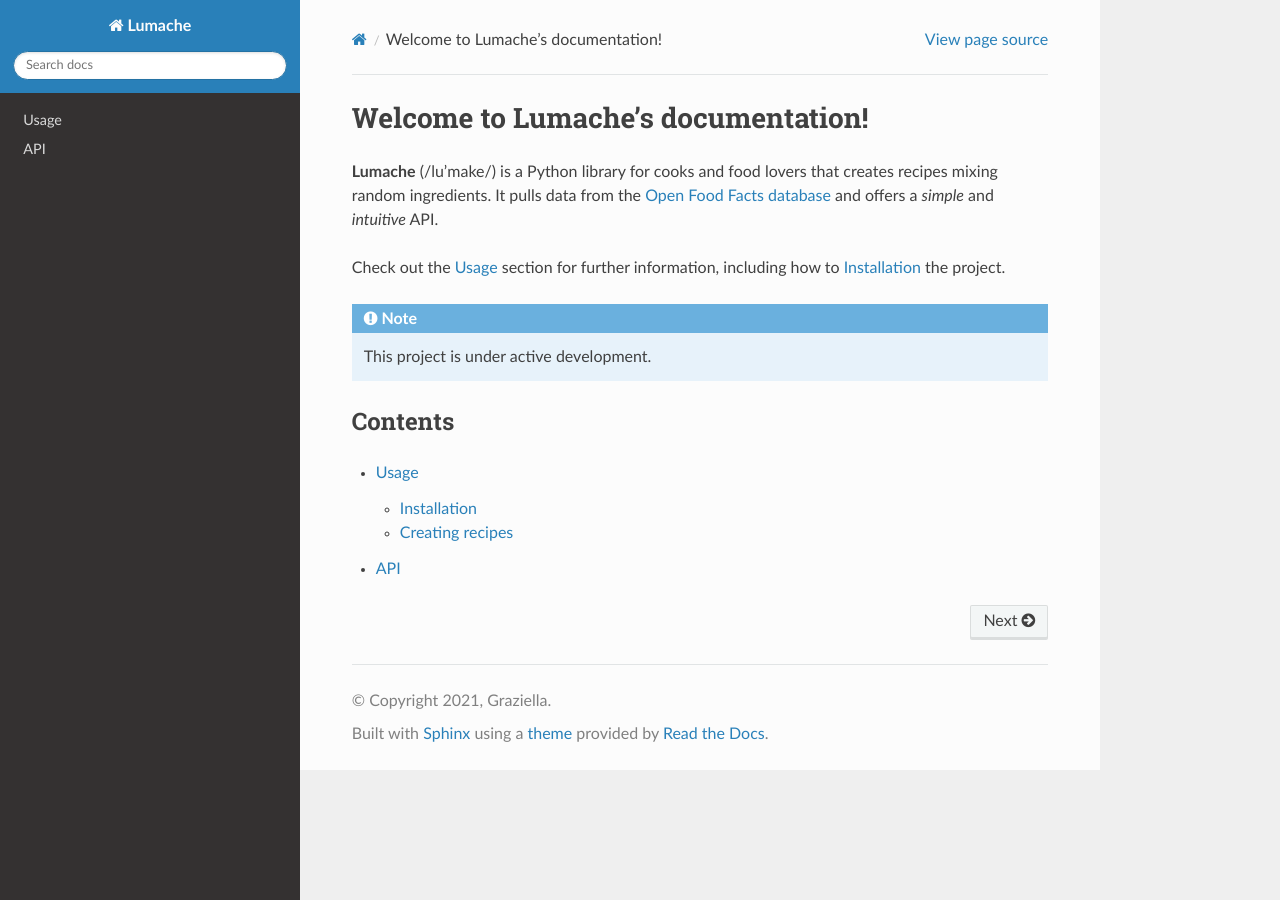
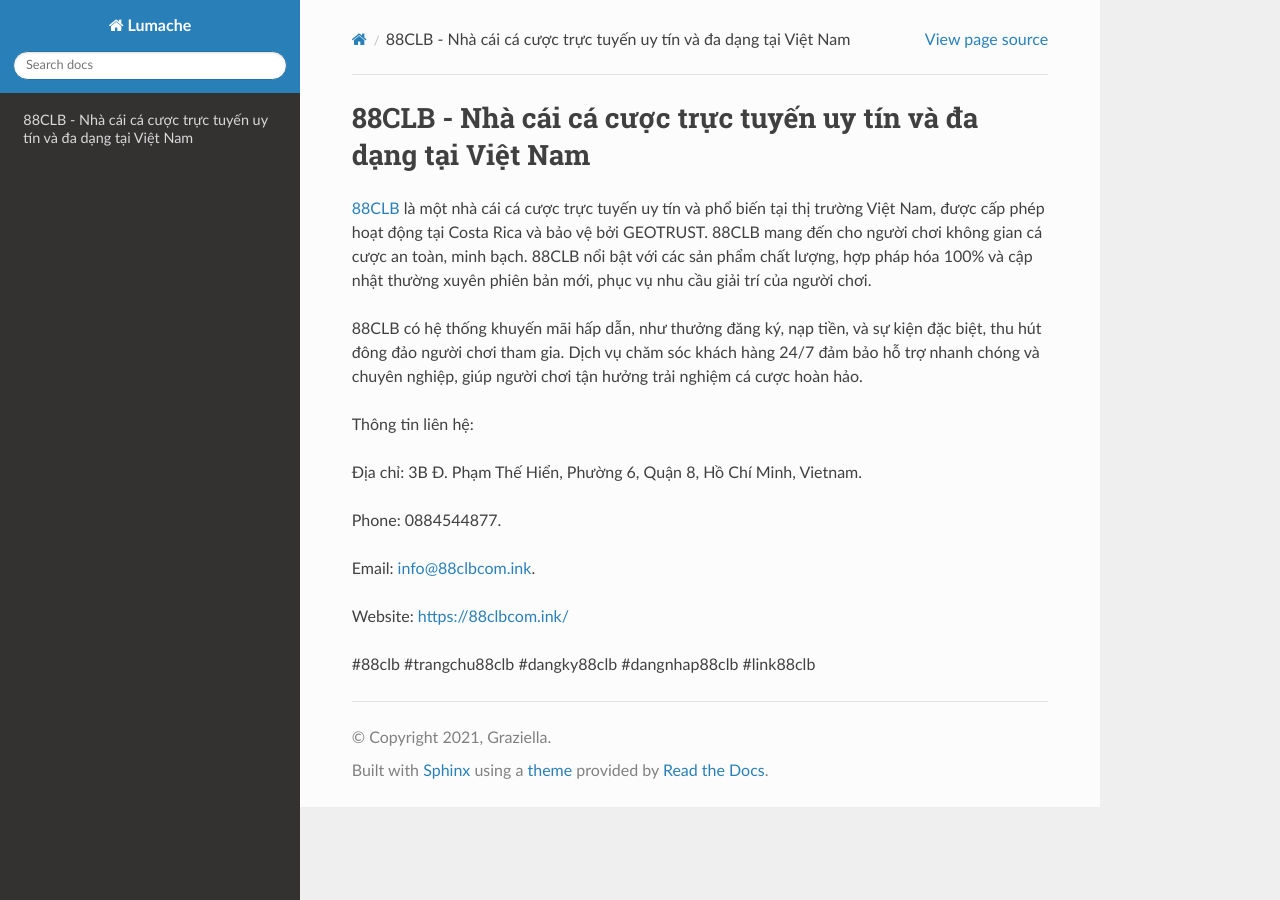
Before and after one commit to plapenanec/88clbcomink1, a Sphinx documentation site: the page built from docs/source/index.rst, in a window 1280 px wide. Built offline with Sphinx 7.4.7 and the Read the Docs theme 3.1.0, drawn with Linux system fonts in a browser that asks for light colours.

Commit message:
Update index.rst

```diff
--- a/docs/source/index.rst
+++ b/docs/source/index.rst
@@ -1,22 +1,18 @@
-Welcome to Lumache's documentation!
+88CLB - Nhà cái cá cược trực tuyến uy tín và đa dạng tại Việt Nam
 ===================================
 
-**Lumache** (/lu'make/) is a Python library for cooks and food lovers
-that creates recipes mixing random ingredients.
-It pulls data from the `Open Food Facts database <https://world.openfoodfacts.org/>`_
-and offers a *simple* and *intuitive* API.
+`88CLB <https://88clbcom.ink/>`_ là một nhà cái cá cược trực tuyến uy tín và phổ biến tại thị trường Việt Nam, được cấp phép hoạt động tại Costa Rica và bảo vệ bởi GEOTRUST. 88CLB mang đến cho người chơi không gian cá cược an toàn, minh bạch. 88CLB nổi bật với các sản phẩm chất lượng, hợp pháp hóa 100% và cập nhật thường xuyên phiên bản mới, phục vụ nhu cầu giải trí của người chơi.
 
-Check out the :doc:`usage` section for further information, including
-how to :ref:`installation` the project.
+88CLB có hệ thống khuyến mãi hấp dẫn, như thưởng đăng ký, nạp tiền, và sự kiện đặc biệt, thu hút đông đảo người chơi tham gia. Dịch vụ chăm sóc khách hàng 24/7 đảm bảo hỗ trợ nhanh chóng và chuyên nghiệp, giúp người chơi tận hưởng trải nghiệm cá cược hoàn hảo.
 
-.. note::
+Thông tin liên hệ:
 
-   This project is under active development.
+Địa chỉ: 3B Đ. Phạm Thế Hiển, Phường 6, Quận 8, Hồ Chí Minh, Vietnam.
 
-Contents
---------
+Phone: 0884544877.
 
-.. toctree::
+Email: info@88clbcom.ink.
 
-   usage
-   api
+Website: https://88clbcom.ink/
+
+#88clb #trangchu88clb #dangky88clb #dangnhap88clb #link88clb
```
